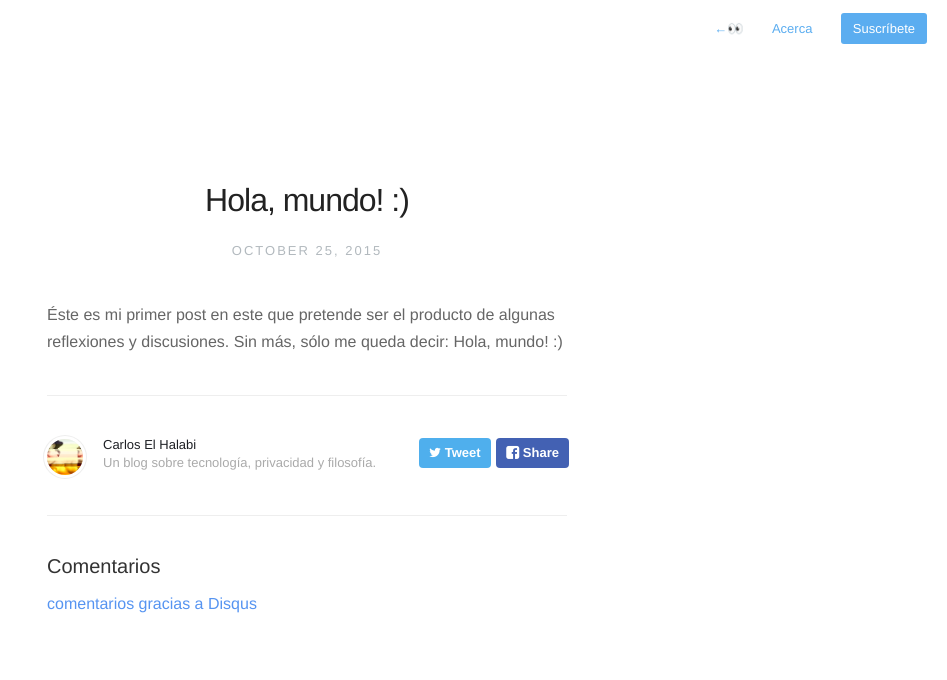
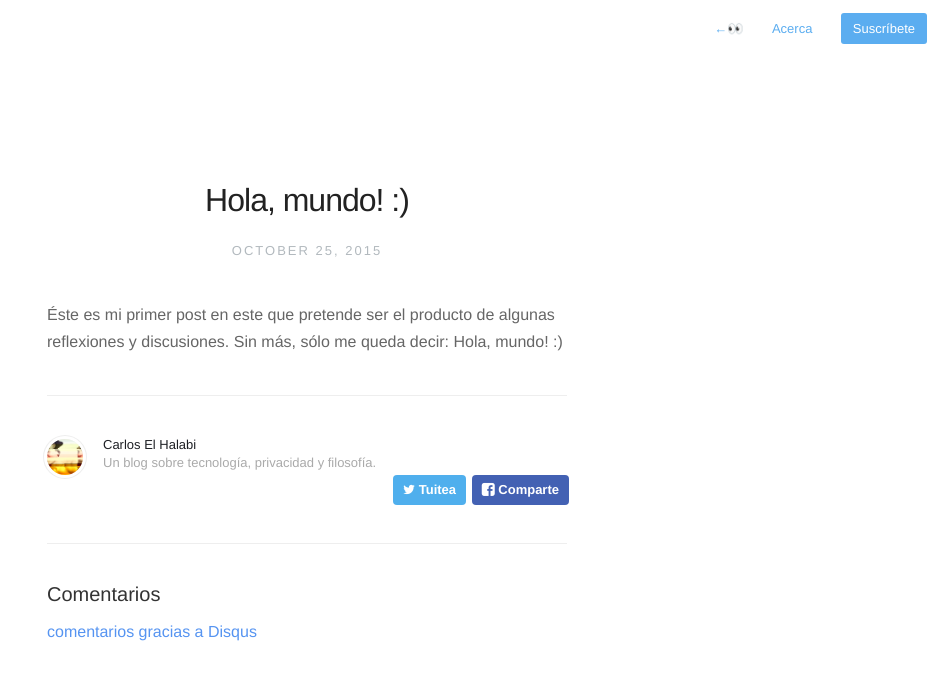
Before and after one commit to carloselhalabi/blog, a Jekyll site: the page built from _posts/2015-10-25-hola-mundo.markdown, in a window 1280 px wide. Shown: the top 680 px of the page, without its empty margins (333-1280 px from the left). Built offline with Jekyll 4.4.1, drawn with Linux system fonts in a browser that asks for light colours; nearby versions of some CDN libraries.

Commit message:
translate Social Media strings

```diff
--- a/_includes/share.html
+++ b/_includes/share.html
@@ -1,9 +1,9 @@
-<a class="twitter" href="https://twitter.com/intent/tweet?text={{ site.domain_name }}{{ page.url }} - {{page.title}} por @{{ site.authorTwitter }}"><span class="icon-twitter"> Tweet</span></a>
+<a class="twitter" href="https://twitter.com/intent/tweet?text={{ site.domain_name }}{{ page.url }} - {{page.title}} por @{{ site.authorTwitter }}"><span class="icon-twitter"> Tuitea</span></a>
 
 <a class="facebook" href="#" onclick="
     window.open(
       'https://www.facebook.com/sharer/sharer.php?u='+encodeURIComponent(location.href),
       'facebook-share-dialog',
       'width=626,height=436');
-    return false;"><span class="icon-facebook-rect"> Share</span>
+    return false;"><span class="icon-facebook-rect"> Comparte</span>
 </a>
```
